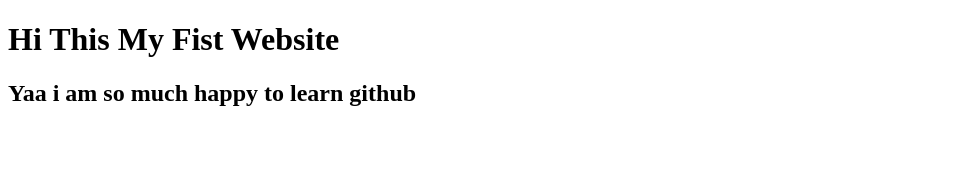
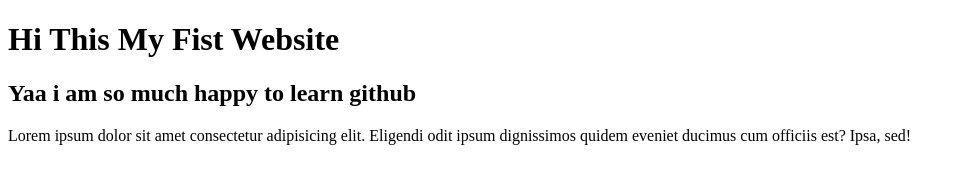
Before and after one commit to Rajib00000/my-first-website, a plain HTML site: page index.html in a window 1280 px wide. Shown: the whole page, without its empty margins (0-965 px from the left). Drawn offline with Linux system fonts and the light colour scheme.

Commit message:
Add P tag element

```diff
--- a/index.html
+++ b/index.html
@@ -9,5 +9,6 @@
 <body>
     <h1>Hi This My Fist Website</h1>
     <h2>Yaa i am so much happy to learn github</h2>
+    <p>Lorem ipsum dolor sit amet consectetur adipisicing elit. Eligendi odit ipsum dignissimos quidem eveniet ducimus cum officiis est? Ipsa, sed!</p>
 </body>
 </html>
```
